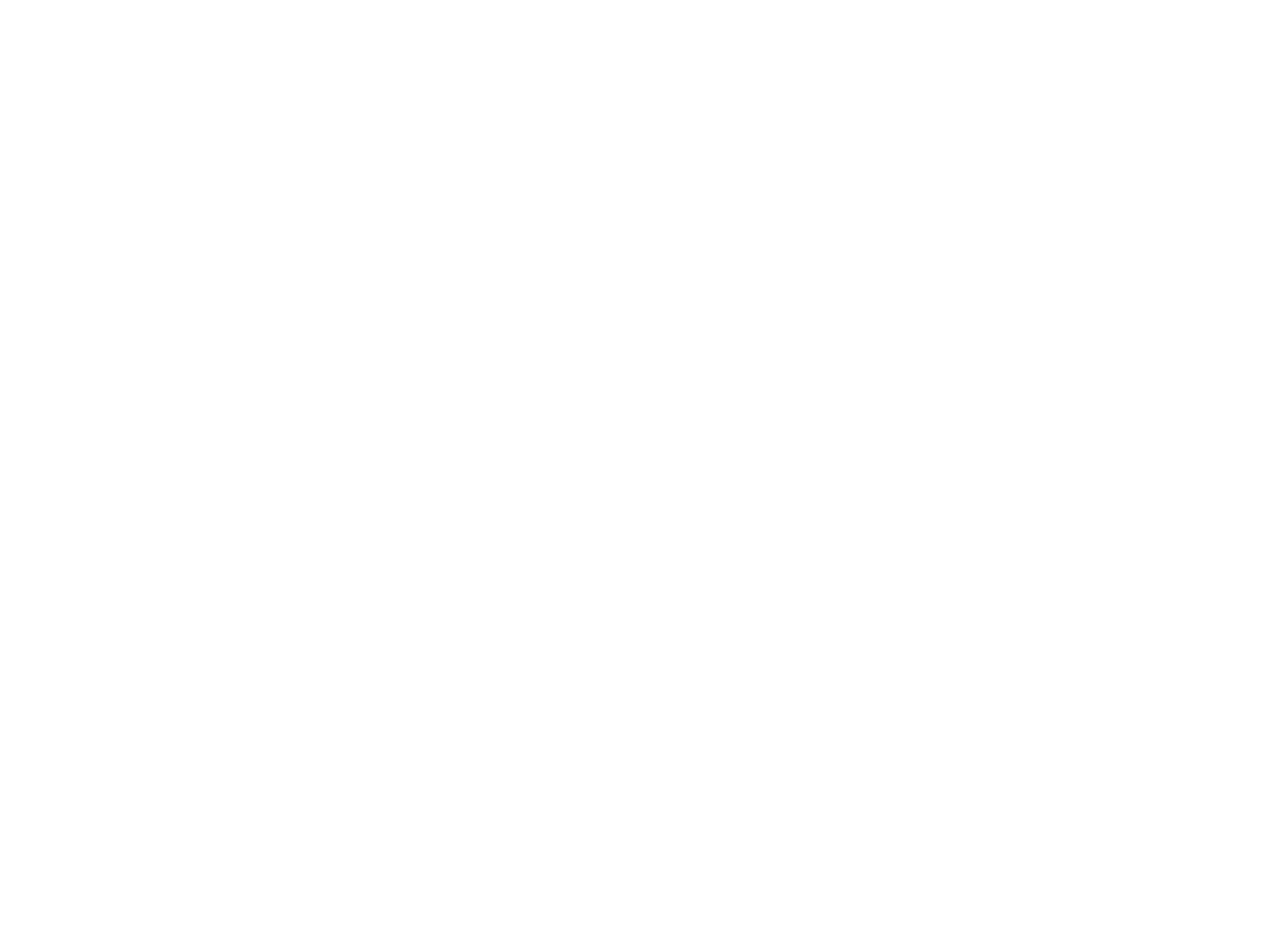
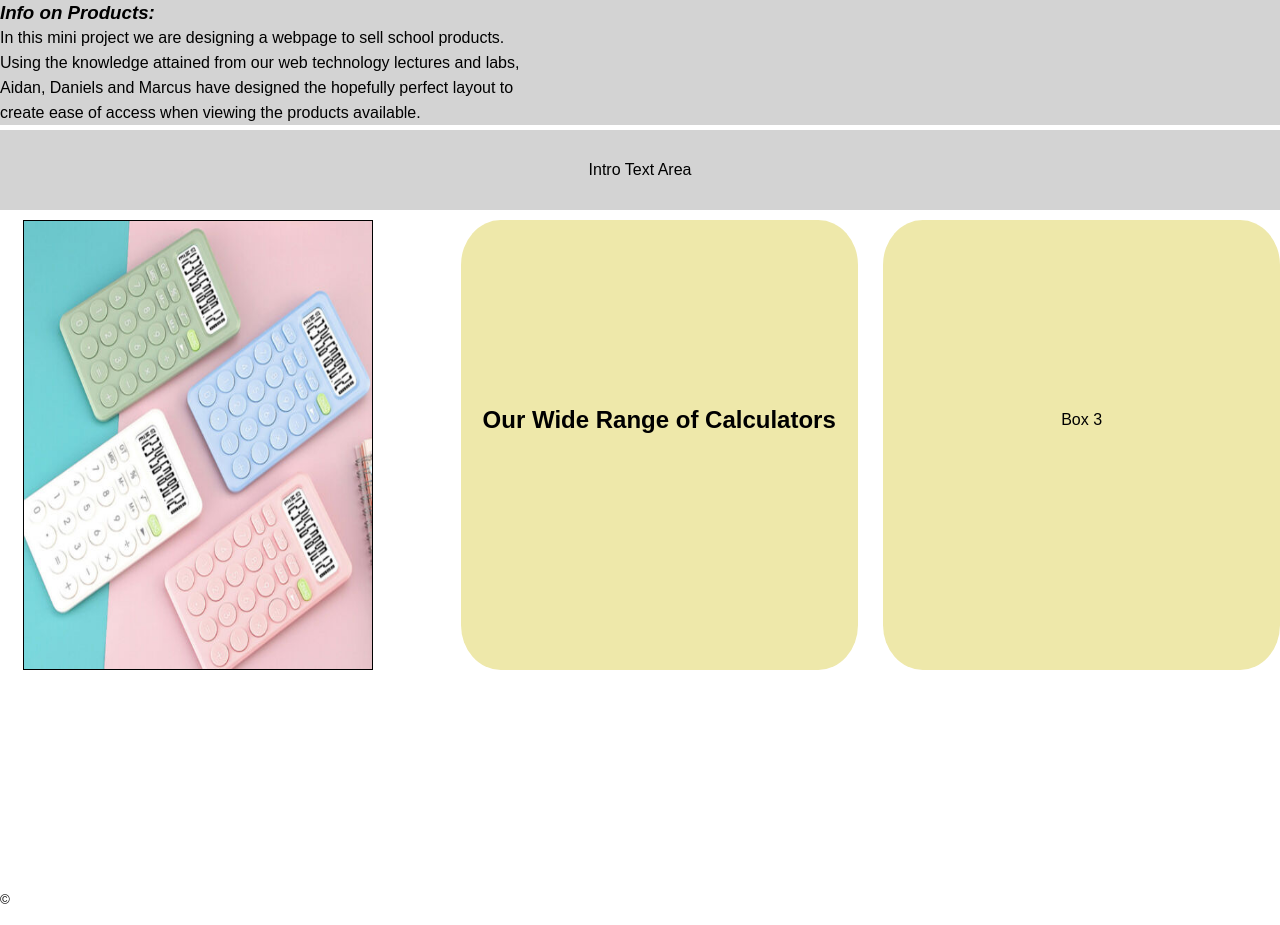
Before and after one commit to AidanM324/WebtechProject, a plain HTML site: page Calculators.html in a window 1280 px wide. Before the commit the page ends 800 px from the top, so only its background shows below. Drawn offline with Linux system fonts and the light colour scheme.

Commit message:
Added more stuff to calculator page

```diff
--- a/Calculators.html
+++ b/Calculators.html
@@ -4,8 +4,32 @@
     <meta charset="UTF-8">
     <meta name="viewport" content="width=device-width, initial-scale=1.0">
     <title>Calculators Page</title>
+    <link rel="stylesheet" href="styles.css">
 </head>
 <body>
+    <div id="header-div"><h3><i>Info on Products:</i></h3>
+        <p>In this mini project we are designing a webpage to sell school products.<br>
+        Using the knowledge attained from our web technology lectures and labs,<br>Aidan, Daniels and Marcus
+         have designed the hopefully perfect layout to<br>create ease of access when viewing the products available.</p>
+        </div>
 
+    <div id="textarea-div"> Intro Text Area </div>
+
+    <div id="side1-div" class="clearfix">
+        <div id="Box1-div">
+           <img src="calculators.jpg"  width="350" height="450" border="1" border-radius: 10%;></a>
+        </div>
+
+        <div id="Box2-div">
+            <h2>Our Wide Range of Calculators</h2>
+
+        </div>
+
+        <div id="Box3-div"> Box 3 </div>
+    </div>
+
+    <div id="footer-div">
+        &copy;
+    </div>
 </body>
 </html>
--- a/styles.css
+++ b/styles.css
@@ -57,7 +57,7 @@
     text-align: center;
     background-color: white;
     float: left;
-
+    border-radius: 10%;
 }
 
 #Box2-div{
@@ -68,6 +68,8 @@
     background-color: palegoldenrod;
     float: left;
     margin-left: 5%;
+    border-radius: 10%;
+    height: 450px;
 }
 
 #Box3-div{
@@ -77,6 +79,8 @@
     text-align: center;
     background-color: palegoldenrod;
     float: right;
+    border-radius: 10%;
+    height: 450px;
 }
 
 .clearfix::after{
@@ -93,3 +97,10 @@
     background-color: white;
     font-size: smaller;
 }
+#side1-div{
+    width: 100%;
+    margin-bottom: 10px;
+    color: black;
+    border-radius: 10%;
+
+}
```
